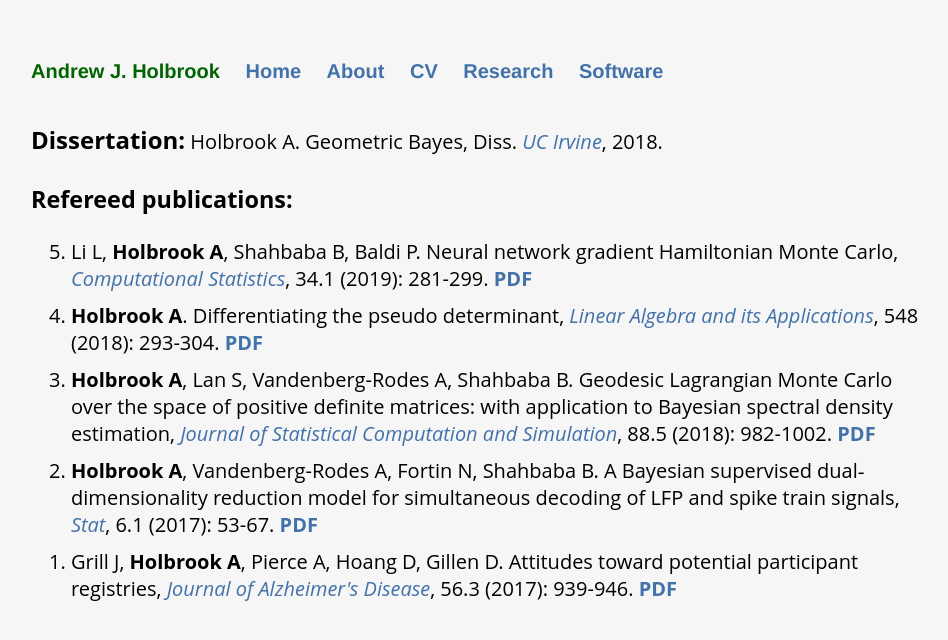
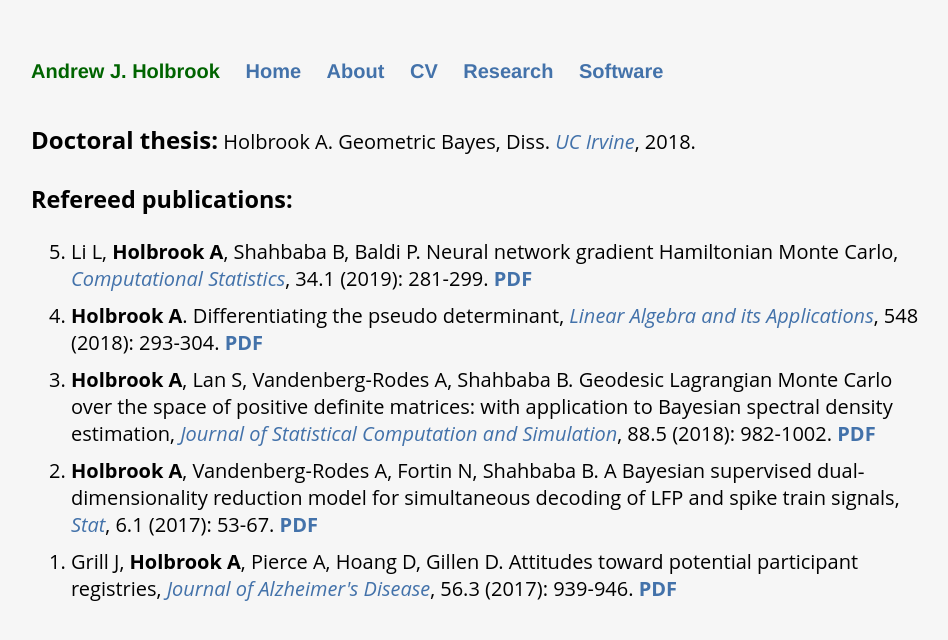
Before and after one commit to andrewjholbrook/andrewjholbrook.github.io, a Jekyll site: the page built from research.html, in a window 1280 px wide. Shown: the top 640 px of the page, without its empty margins (161-1109 px from the left). Built offline with Jekyll 4.4.1, drawn with Linux system fonts in a browser that asks for light colours.

Commit message:
Update research.html

```diff
--- a/research.html
+++ b/research.html
@@ -7,7 +7,7 @@
 
       <div class="col-9">
 
-            <font size=5><b>Dissertation:</b></font> Holbrook A. Geometric Bayes, Diss. <i><a href="https://escholarship.org/uc/item/1rs3p8k7" target="_blank">UC Irvine</a></i>, 2018.<br /><br />
+            <font size=5><b>Doctoral thesis:</b></font> Holbrook A. Geometric Bayes, Diss. <i><a href="https://escholarship.org/uc/item/1rs3p8k7" target="_blank">UC Irvine</a></i>, 2018.<br /><br />
 
 
   <h3>Refereed publications:</h3>
```
